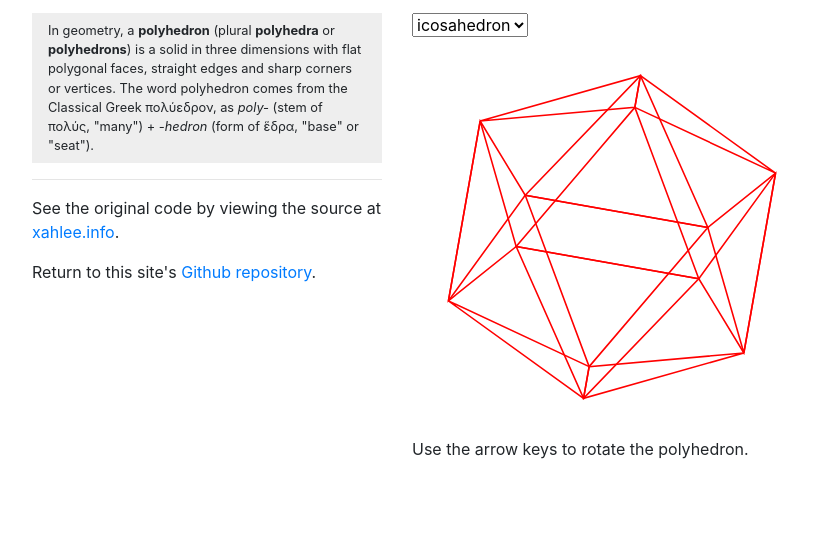
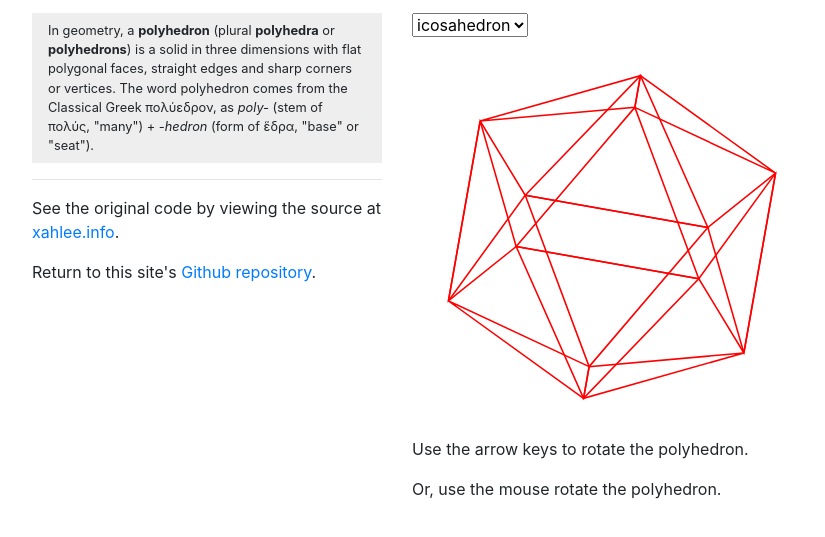
Before and after one commit to captainalan/xah-geometry, a plain HTML site: page index.html in a window 1280 px wide. Shown: the part 99-636 px from the top of the page, without its empty margins (53-878 px from the left). Drawn offline with nearby package versions, Linux system fonts and the light colour scheme.

Commit message:
Editorial thangs

```diff
--- a/index.html
+++ b/index.html
@@ -49,6 +49,7 @@ In geometry, a <b>polyhedron</b> (plural <b>polyhedra</b> or <b>polyhedrons</b>)
 
 	  <div id="svgArea"></div>
 	  <p>Use the arrow keys to rotate the polyhedron.</p>
+	  <p>Or, use the mouse rotate the polyhedron.</p>
 	</div>
       </div>
     </div>
```
Also changed, not shown: polyhedron_rotate.js (+2 -5 lines), 1 other file.
